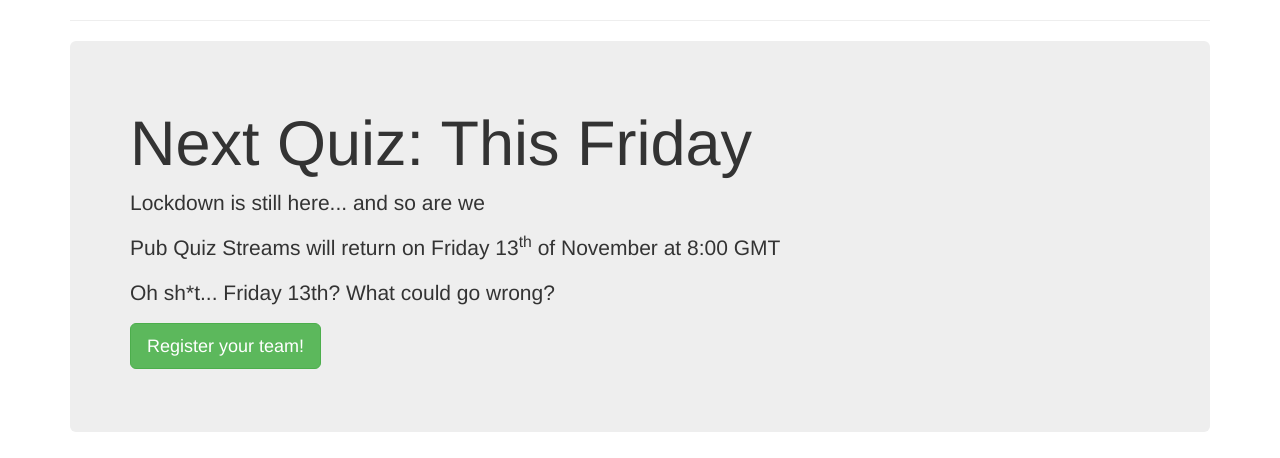
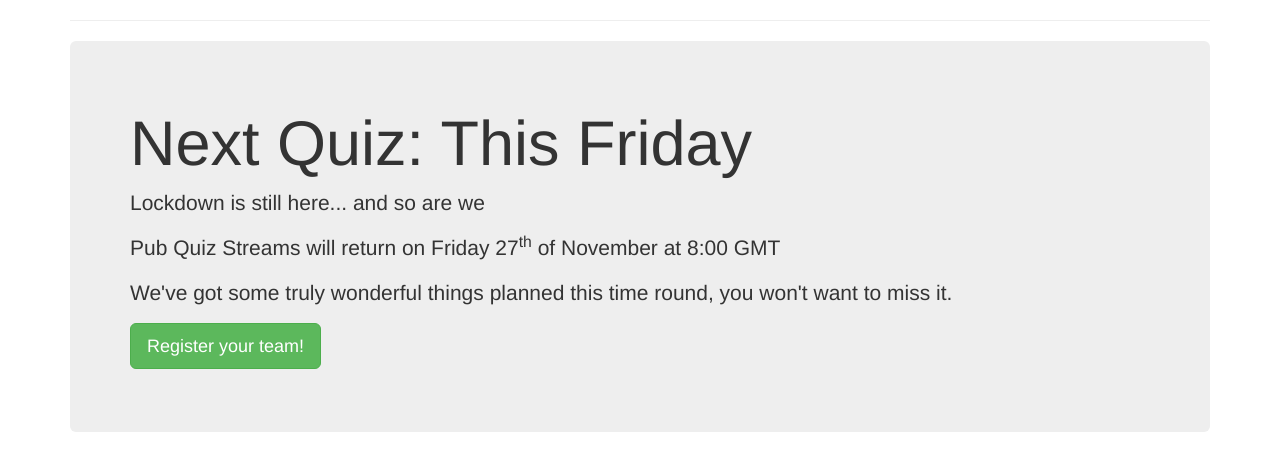
Before and after one commit to davidharrison92/sociallydistantpubquiz, a PHP site: page / in a window 1280 px wide. Shown: the part 225-683 px from the top of the page. Run offline with PHP 8.4, Linux system fonts and the light colour scheme; data that the repository does not hold is empty; a stand-in replaces the project's code that opens the database connection.

Commit message:
changed homepage info

```diff
--- a/index.php
+++ b/index.php
@@ -81,8 +81,8 @@ if (array_key_exists("teamID", $_SESSION)){
                 <div class="jumbotron">
                 <h1>Next Quiz: This Friday</h1>
                     <p class="lead">Lockdown is still here... and so are we</p>
-                    <p>Pub Quiz Streams will return on Friday 13<sup>th</sup> of November at 8:00 GMT</p>
-                    <p class="small">Oh sh*t... Friday 13th? What could go wrong?</p>
+                    <p>Pub Quiz Streams will return on Friday 27<sup>th</sup> of November at 8:00 GMT</p>
+                    <p class="small">We've got some truly wonderful things planned this time round, you won't want to miss it.</p>
                     <p><a class="btn btn-success btn-lg" href="newteam.php" role="button">Register your team!</a>
                 </div>
 
```
